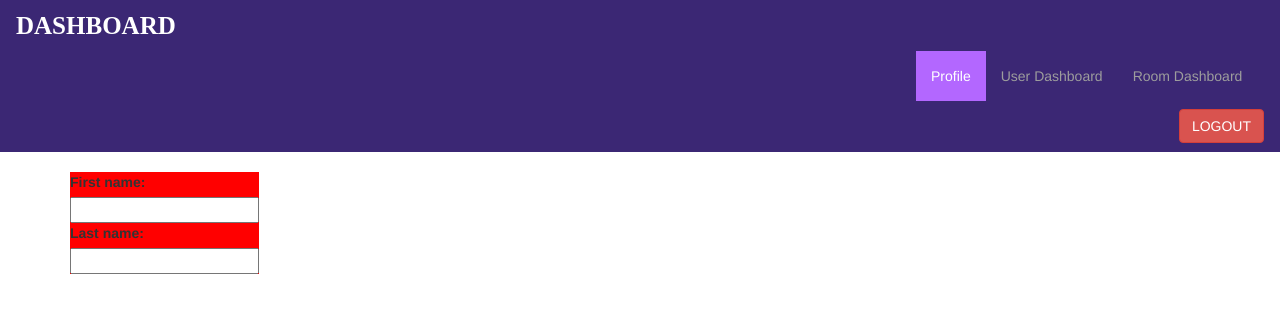
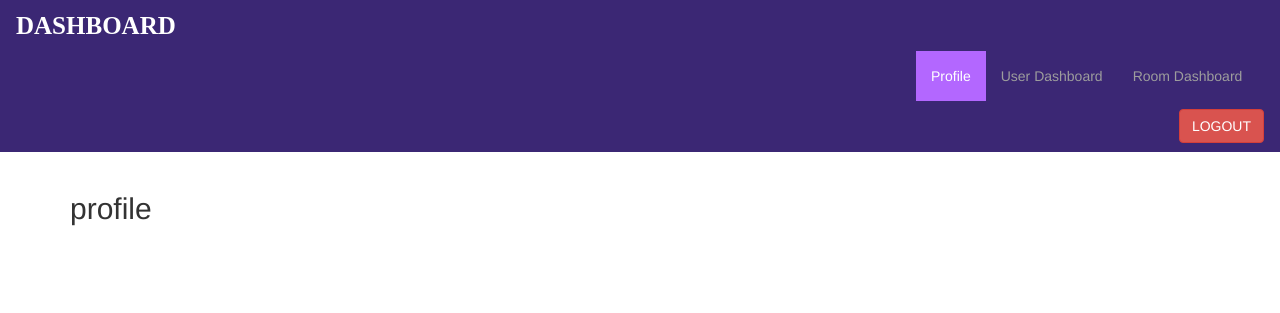
Before and after one commit to BikashJhendi/easyrooms, a Django app: template roomsapps/templates/admindashboard.html in a window 1280 px wide. Shown: the top 313 px of the page. Run offline with Django 3.2, Linux system fonts and the light colour scheme; the template is opened without the code that fills it, so the values that code supplies are empty; some libraries are stand-ins or nearby versions.

Commit message:
Revert "Update admindashboard.html"
This reverts commit 94cf8427dee34a1be08ab9947ea8db3cc2e7d1eb.

```diff
--- a/roomsapps/templates/admindashboard.html
+++ b/roomsapps/templates/admindashboard.html
@@ -31,15 +31,7 @@
 </div>
 <div id="main">
 <div class="container">
-  <div id="profile">
-      <form>
-            <label for="fname">First name:</label><br>
-            <input type="text" id="fname" name="fname"><br>
-            <label for="lname">Last name:</label><br>
-            <input type="text" id="lname" name="lname">
-</form>
-
-  </div>
+  <h2>profile</h2>
 </div>
 </div>
 </body>
```
